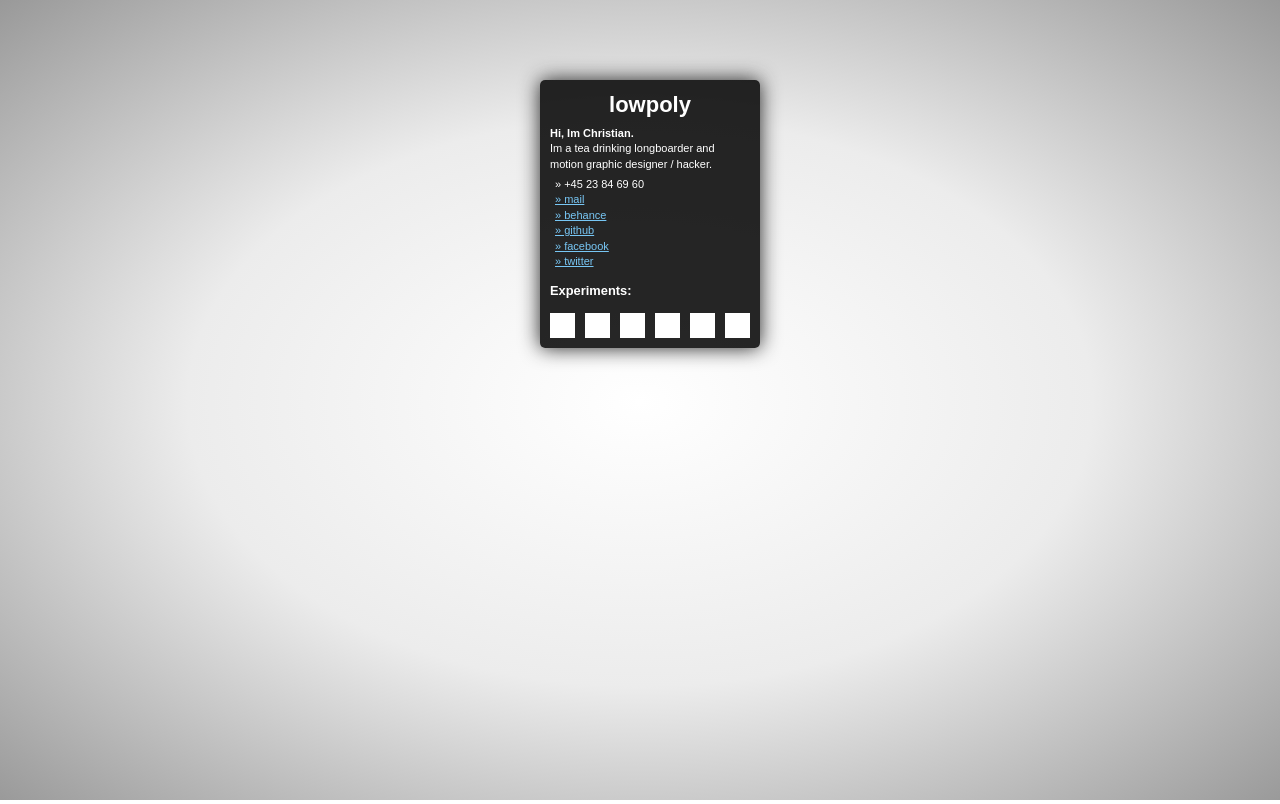
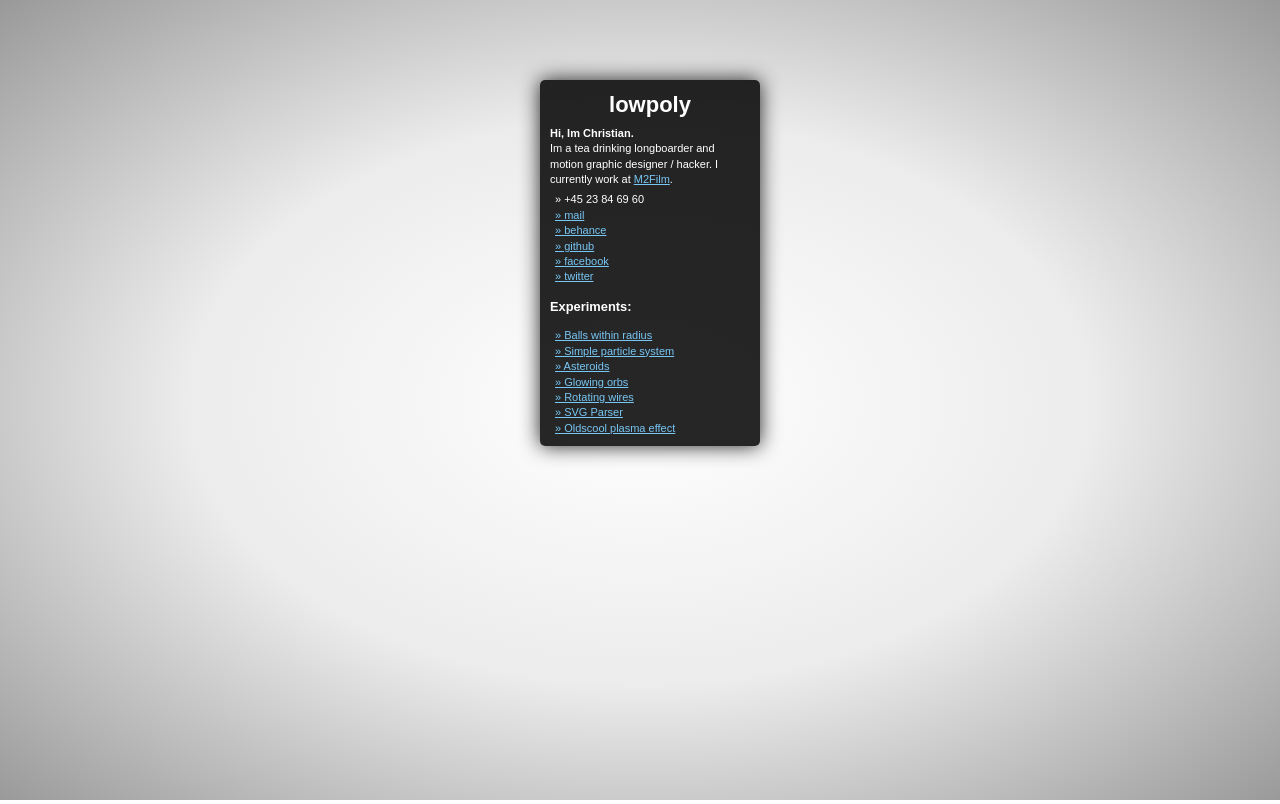
Before and after one commit to kirkegaard/lowpoly_old, a PHP site: page / in a window 1280 px wide. Run offline with PHP 8.4, Linux system fonts and the light colour scheme; some libraries are stand-ins or nearby versions.

Commit message:
some minor corrections

```diff
--- a/css/main.css
+++ b/css/main.css
@@ -102,6 +102,10 @@ body {
     font-size: 11px;
 }
 
+a {
+    color: #77c6f4;
+}
+
 .box {
     position: fixed;
     top: 10%;
@@ -138,27 +142,7 @@ body {
         margin: 0px;
         padding: 0px;
     }
-    .lab li {
-        float:left;
-        margin-right: 10px;
-        margin-bottom: 10px;
-    }
-    .lab li.last {
-        margin-right: 0px;
-    }
-    .lab li a {
-        display:block;
-        width: 25px;
-        height: 25px;
-        text-decoration:none;
-        background-color: #fff;
-    }
-    .lab li a:hover {
-        background-color: #ccc;
-    }
-    .social a {
-        color: #77c6f4;
-    }
+    .lab li,
     .social li {
         padding-left: 5px;
     }
--- a/index.php
+++ b/index.php
@@ -21,7 +21,7 @@
     <div class="box">
         <div class="inner">
             <h1>lowpoly</h1>
-            <p class="about"><b>Hi, Im Christian.</b><br>Im a tea drinking longboarder and motion graphic designer / hacker.</p>
+            <p class="about"><b>Hi, Im Christian.</b><br>Im a tea drinking longboarder and motion graphic designer / hacker. I currently work at <a href="http://m2film.dk">M2Film</a>.</p>
             <ul class="social">
                 <li><span class="phone">» +45 23 84 69 60</span></li>
                 <li><a href="mailto:christian@lowpoly.dk">» mail</a></li>
@@ -33,22 +33,25 @@
             <h3>Experiments:</h3>
             <ul class="lab">
                 <li>
-                    <a target="frame" href="lab/javascript/balls/index.html">&nbsp;</a>
+                    <a target="frame" href="lab/javascript/balls/index.html">» Balls within radius</a>
                 </li>
                 <li>
-                    <a target="frame" href="lab/javascript/astroid/index.html">&nbsp;</a>
+                    <a target="frame" href="lab/javascript/particles/index.html">» Simple particle system</a>
                 </li>
                 <li>
-                    <a target="frame" href="lab/javascript/glow/index.html">&nbsp;</a>
+                    <a target="frame" href="lab/javascript/astroid/index.html">» Asteroids</a>
                 </li>
                 <li>
-                    <a target="frame" href="lab/javascript/wires/index.html">&nbsp;</a>
+                    <a target="frame" href="lab/javascript/glow/index.html">» Glowing orbs</a>
                 </li>
                 <li>
-                    <a target="frame" href="lab/javascript/polygon/index.html">&nbsp;</a>
+                    <a target="frame" href="lab/javascript/wires/index.html">» Rotating wires</a>
+                </li>
+                <li>
+                    <a target="frame" href="lab/javascript/polygon/index.html">» SVG Parser</a>
                 </li>
                 <li class="last">
-                    <a target="frame" href="lab/javascript/plasma/index.html">&nbsp;</a>
+                    <a target="frame" href="lab/javascript/plasma/index.html">» Oldscool plasma effect</a>
                 </li>
             </ul>
         </div>
```
